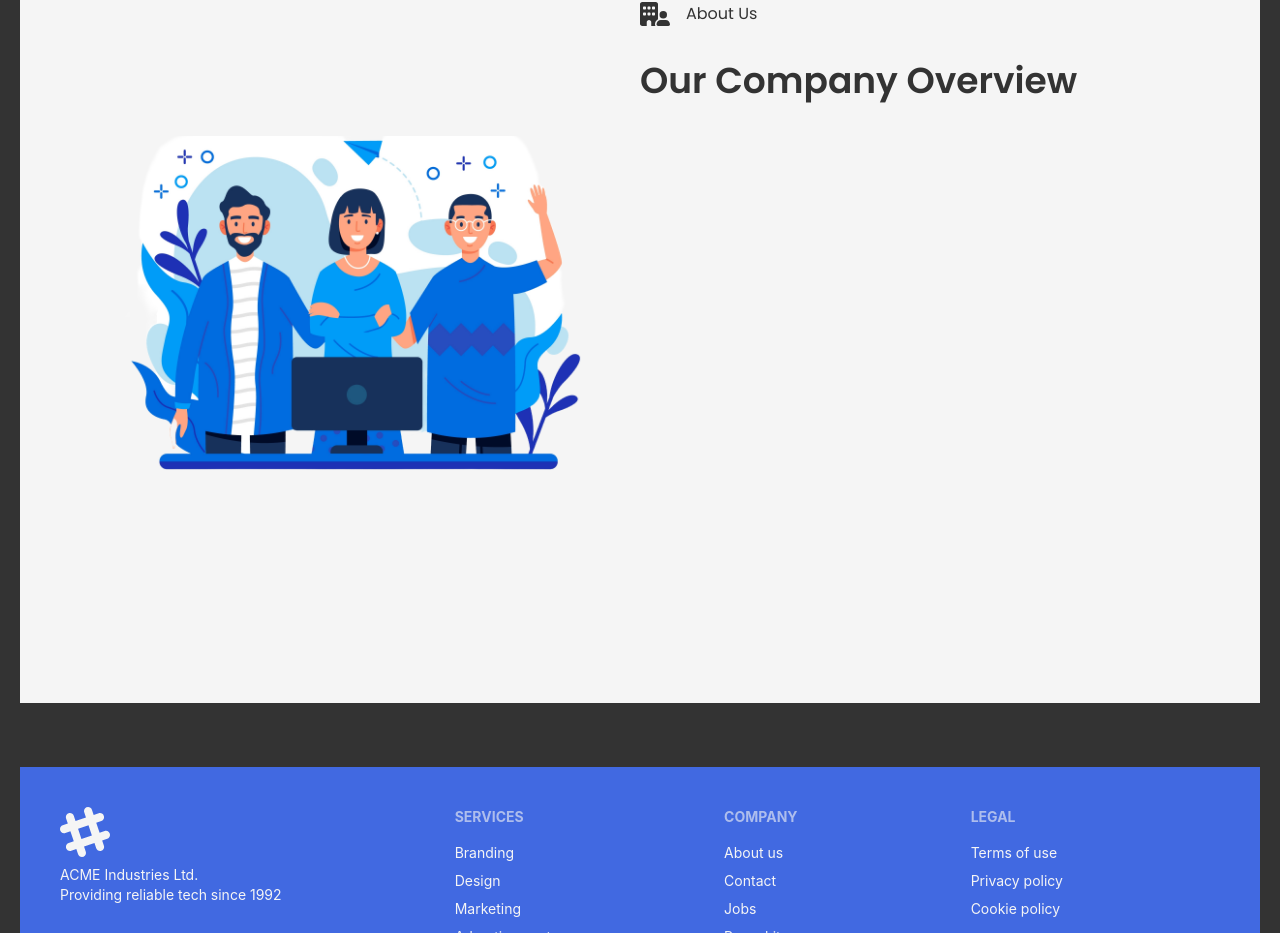
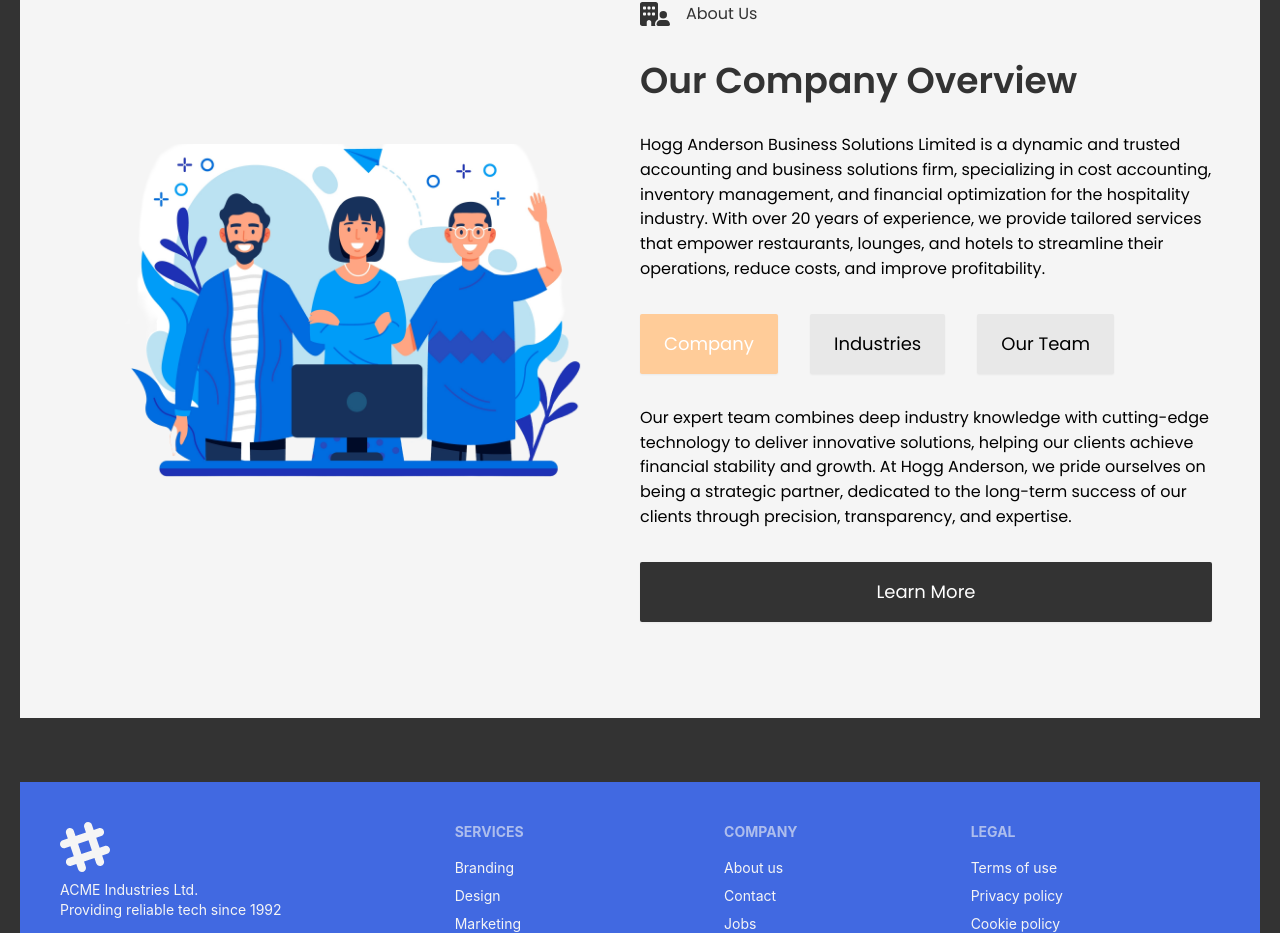
Before and after one commit to Oluwaseyi-vibex/hogg-anderson, a Next.js app: page /About in a window 1280 px wide. Shown: the part 849-1782 px from the top of the page. Built offline with nearby package versions, Linux system fonts and the light colour scheme; a web font is replaced by a local one.

Commit message:
feat: about page second section

```diff
--- a/app/About/page.jsx
+++ b/app/About/page.jsx
@@ -8,7 +8,6 @@ import {
 } from "@fortawesome/free-solid-svg-icons";
 import { FontAwesomeIcon } from "@fortawesome/react-fontawesome";
 import Image from "next/image";
-// import { Image } from "@mantine/core";
 import React from "react";
 
 const About = () => {
@@ -45,7 +44,7 @@ const About = () => {
         </div>
       </div>
 
-      <div className="h-screen w-full flex py-24 px-12 justify-between bg-[#F5F5F5]">
+      <div className="h-full w-full flex py-24 px-12 justify-between bg-[#F5F5F5]">
         <div className="w-full flex items-center justify-center">
           <Image
             src={"/aboutPage.png"}
@@ -68,6 +67,38 @@ const About = () => {
           <h1 className="text-4xl text-[#333333] font-semibold">
             Our Company Overview
           </h1>
+          <p>
+            Hogg Anderson Business Solutions Limited is a dynamic and trusted
+            accounting and business solutions firm, specializing in cost
+            accounting, inventory management, and financial optimization for the
+            hospitality industry. With over 20 years of experience, we provide
+            tailored services that empower restaurants, lounges, and hotels to
+            streamline their operations, reduce costs, and improve
+            profitability.
+          </p>
+          <div className="flex gap-8">
+            <button className="font-normal btn rounded-sm h-fit min-h-fit py-4 hover:text-white bg-[#FFCC99] border-none text-white text-lg px-6">
+              Company
+            </button>
+            <button className="font-normal btn rounded-sm h-fit min-h-fit py-4 hover:text-white bg-[#E8E8E8] border-none text-black text-lg px-6">
+              Industries
+            </button>
+            <button className="font-normal btn rounded-sm h-fit min-h-fit py-4 hover:text-white bg-[#E8E8E8] border-none text-black text-lg px-6">
+              Our Team
+            </button>
+          </div>
+          <p>
+            Our expert team combines deep industry knowledge with cutting-edge
+            technology to deliver innovative solutions, helping our clients
+            achieve financial stability and growth. At Hogg Anderson, we pride
+            ourselves on being a strategic partner, dedicated to the long-term
+            success of our clients through precision, transparency, and
+            expertise.
+          </p>
+
+          <button className="font-normal btn rounded-sm h-fit min-h-fit py-4 hover:text-[#333333] hover:bg-[#E8E8E8] bg-[#333333] border-none text-white text-lg px-6">
+            Learn More
+          </button>
         </div>
       </div>
     </div>
```
